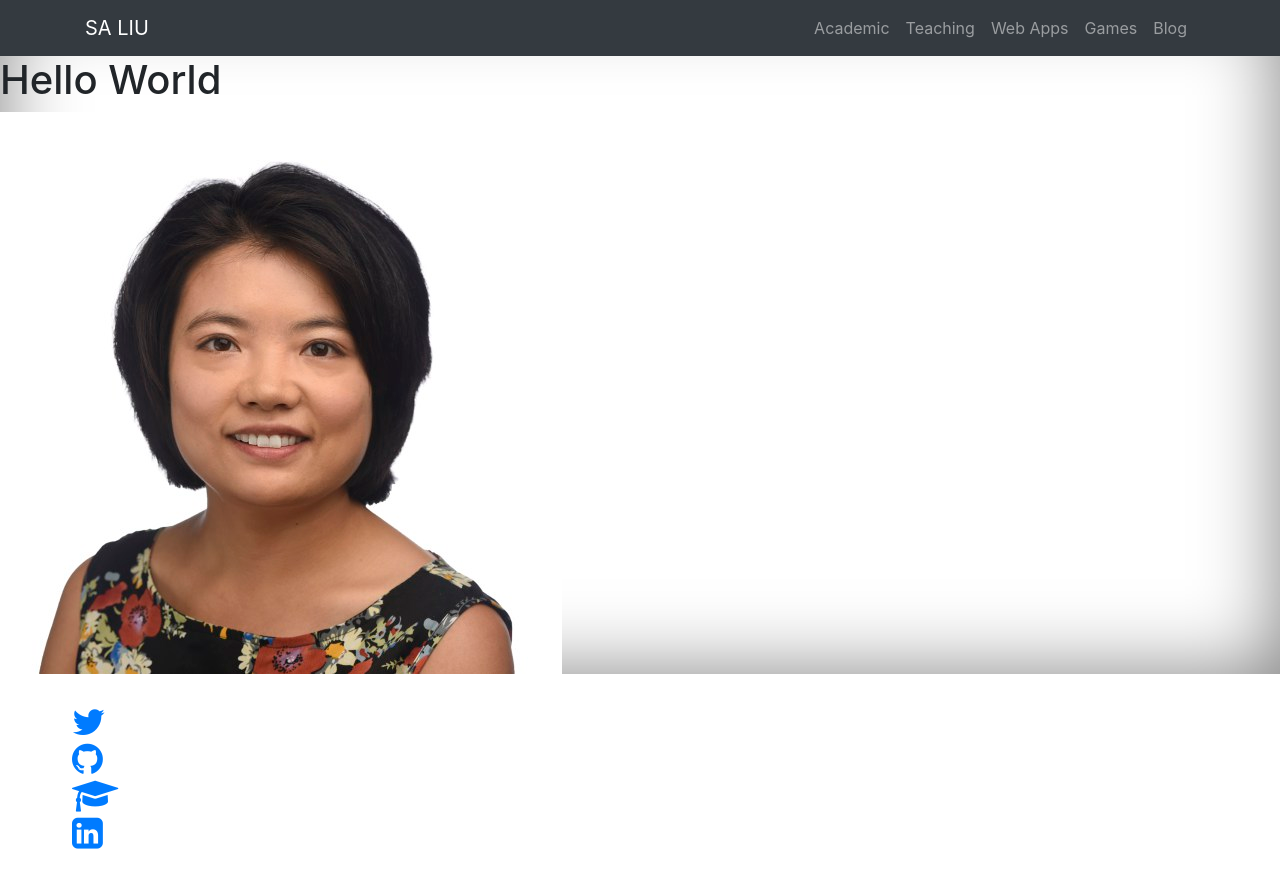
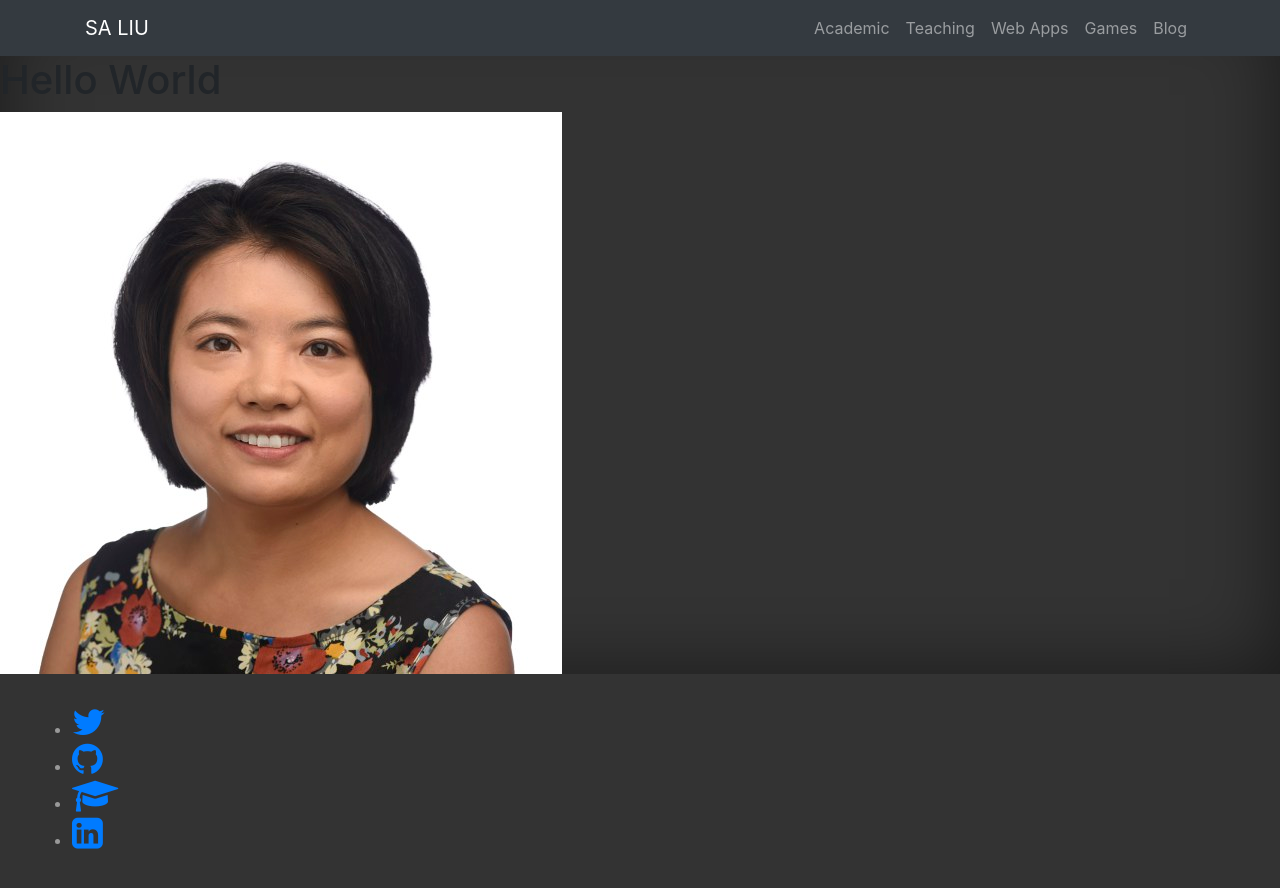
Before and after one commit to Tonicdragon6x66/saliudev.github.io, a Jekyll site: the page built from index.html, in a window 1280 px wide. Shown: the top 888 px of the page. Built offline with Jekyll 4.4.1, drawn with Linux system fonts in a browser that asks for light colours.

Commit message:
add html css

```diff
--- a/css/main.css
+++ b/css/main.css
@@ -1,6 +1,9 @@
+html body {
+    background-color: #333;
+}
+
 body {
     color: #fff;
-    background-color: #333;
     font-size: 1rem;
     font-weight: 400;
     line-height: 1.5;
```
